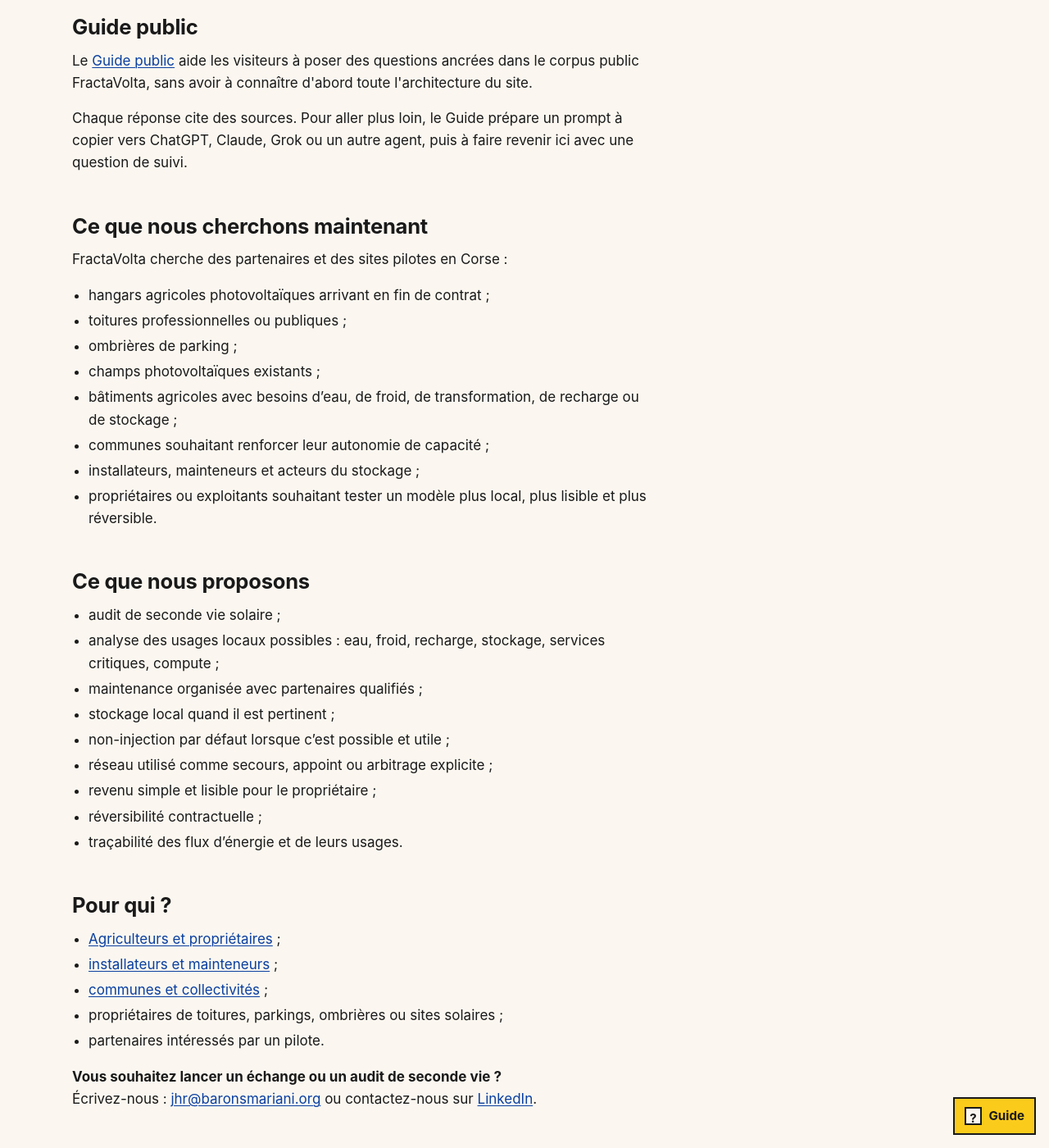
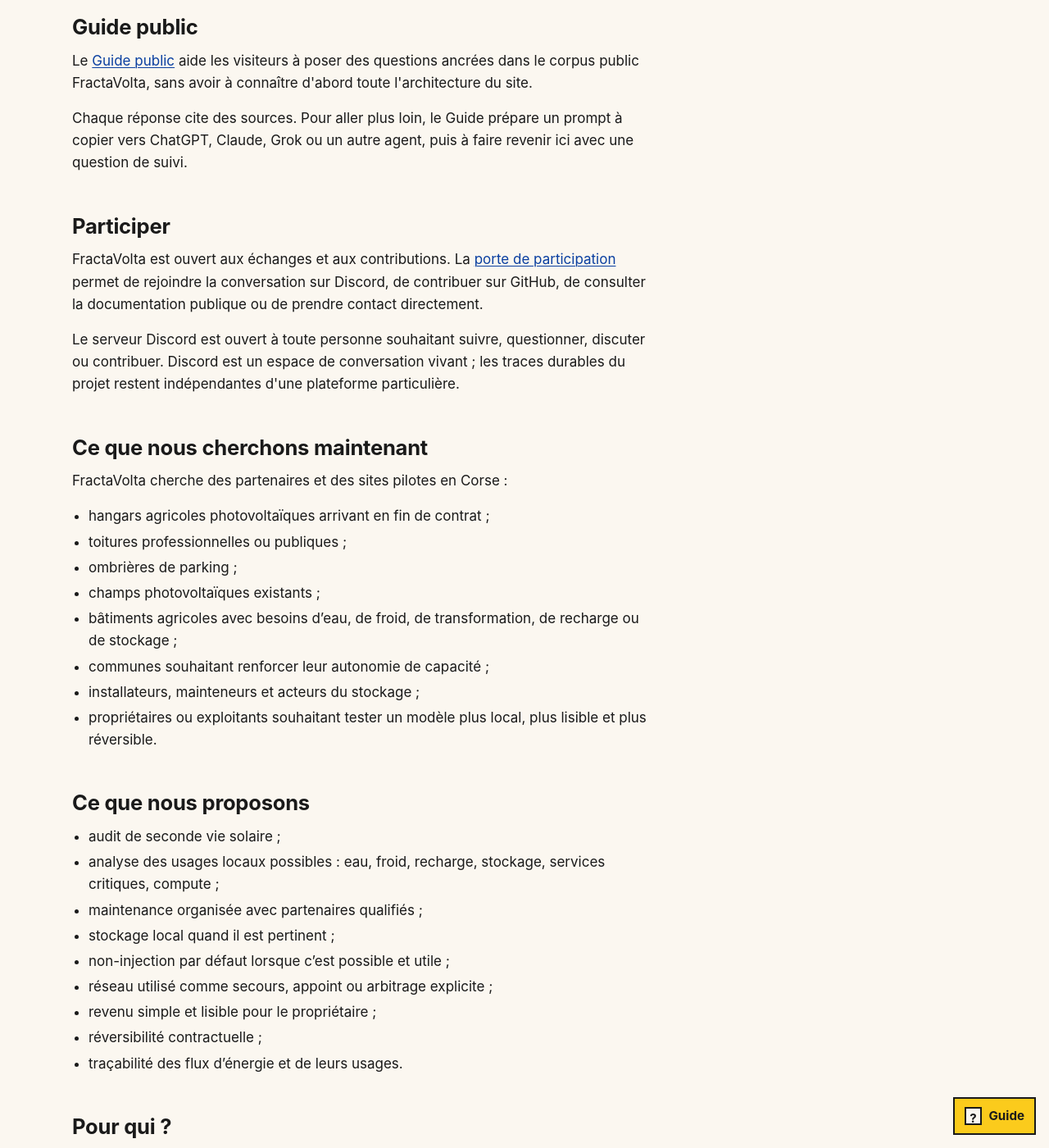
Before and after one commit to JeanHuguesRobert/FractaVolta, a Jekyll site: the page built from docs/fr/index.md, in a window 1280 px wide and 1400 px high, scrolled down 1770 px. Shown: the whole window at 82% size. Built offline with Jekyll 4.4.1, drawn with Linux system fonts in a browser that asks for light colours; nearby versions of some CDN libraries; some of the changed text lies outside the part shown.

Commit message:
feat(site): add Discord participation entry to French homepage

```diff
--- a/docs/fr/index.md
+++ b/docs/fr/index.md
@@ -61,6 +61,12 @@
 
 Chaque réponse cite des sources. Pour aller plus loin, le Guide prépare un prompt à copier vers ChatGPT, Claude, Grok ou un autre agent, puis à faire revenir ici avec une question de suivi.
 
+## Participer
+
+FractaVolta est ouvert aux échanges et aux contributions. La [porte de participation](../discord/) permet de rejoindre la conversation sur Discord, de contribuer sur GitHub, de consulter la documentation publique ou de prendre contact directement.
+
+Le serveur Discord est ouvert à toute personne souhaitant suivre, questionner, discuter ou contribuer. Discord est un espace de conversation vivant ; les traces durables du projet restent indépendantes d'une plateforme particulière.
+
 ## Ce que nous cherchons maintenant
 
 FractaVolta cherche des partenaires et des sites pilotes en Corse :
@@ -95,7 +101,7 @@
 - partenaires intéressés par un pilote.
 
 **Vous souhaitez lancer un échange ou un audit de seconde vie ?**
-Écrivez-nous : [jhr@baronsmariani.org](mailto:jhr@baronsmariani.org) ou contactez-nous sur [LinkedIn](https://www.linkedin.com/company/fractavolta/).
+Écrivez-nous : [jhr@baronsmariani.org](mailto:jhr@baronsmariani.org), [rejoignez la conversation](../discord/) ou contactez-nous sur [LinkedIn](https://www.linkedin.com/company/fractavolta/).
 
 ## Marchés prioritaires
 
```
